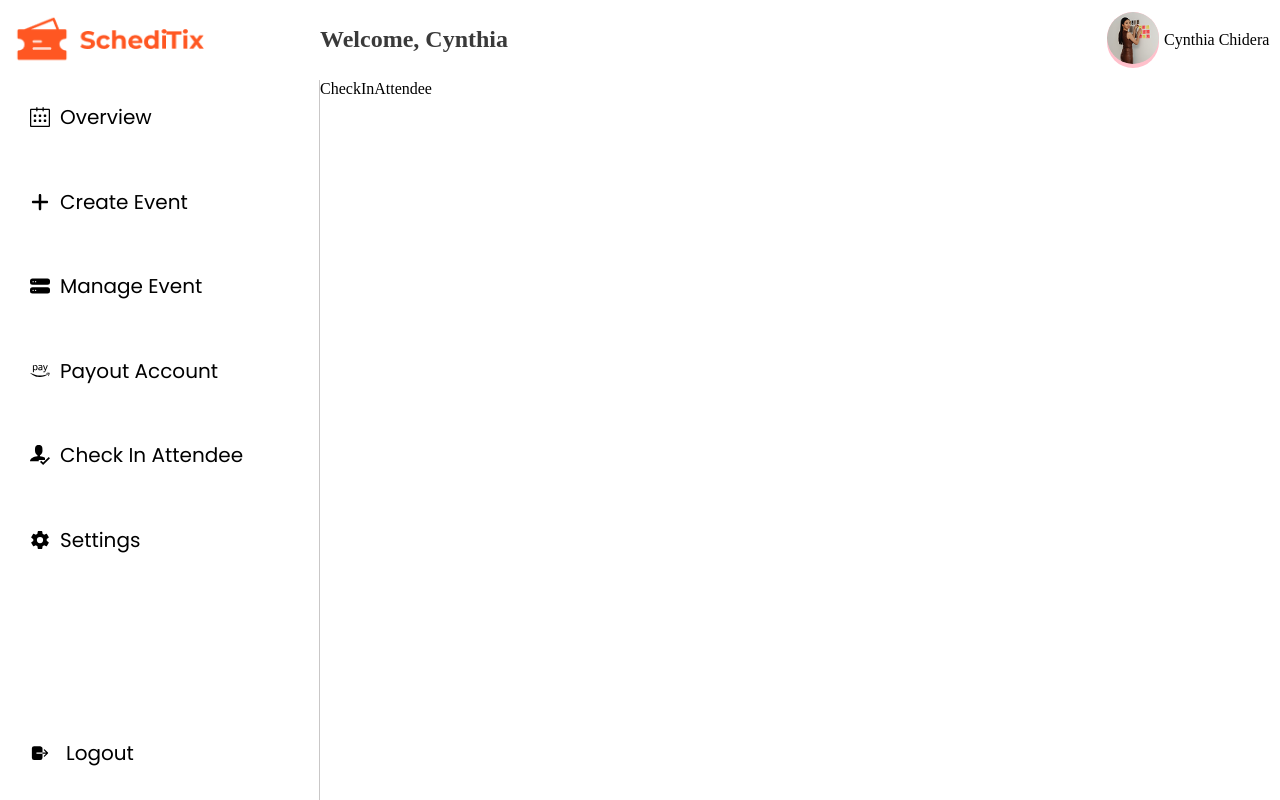
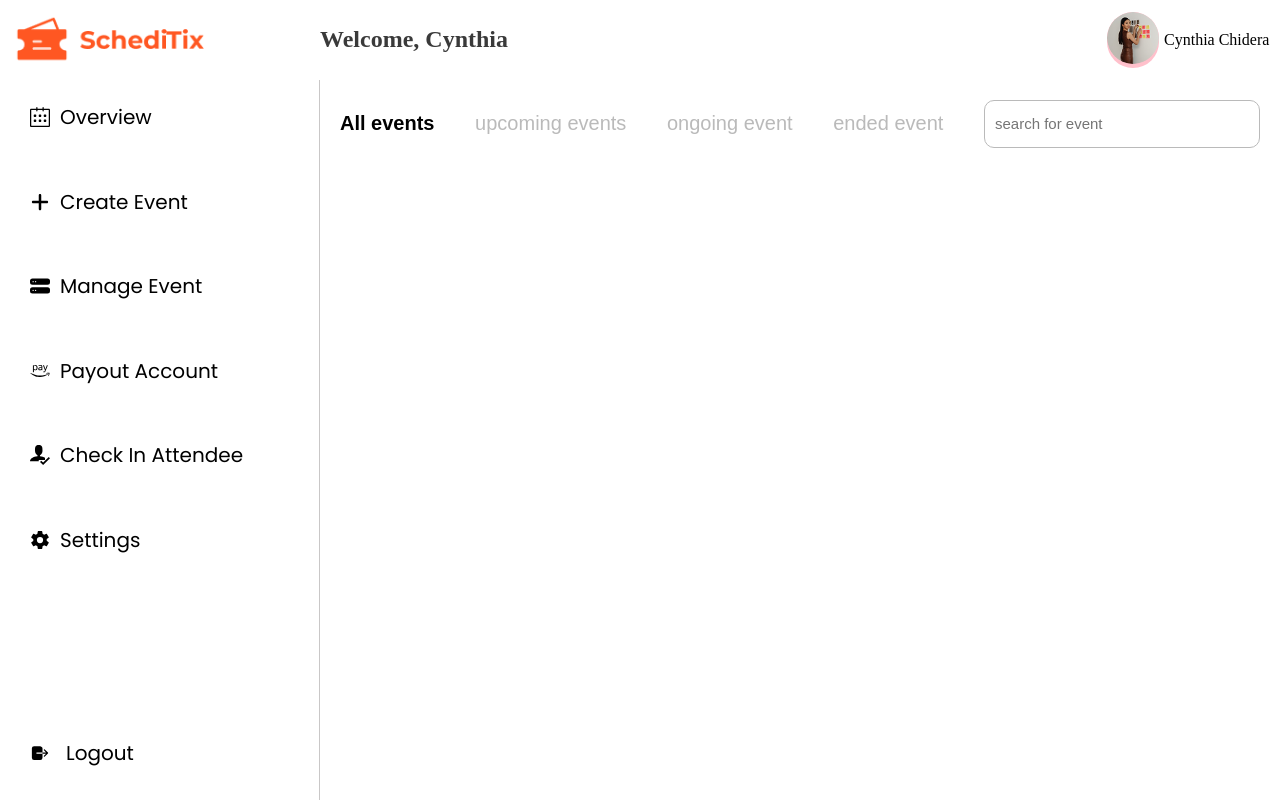
Before and after one commit to Haremu07/schediTix_fe, a React (Vite) app: page /dashboard/checkin in a window 1280 px wide. Built offline with nearby package versions, Linux system fonts and the light colour scheme.

Commit message:
checkinEvent

```diff
--- a/src/pages/checkInAttendee/CheckInAttendee.jsx
+++ b/src/pages/checkInAttendee/CheckInAttendee.jsx
@@ -1,8 +1,17 @@
-
+import React from 'react'
+import "./checkInAttendee.css"
 
 const CheckInAttendee = () => {
   return (
-    <div>CheckInAttendee</div>
+    <div className='checkInAttendee'>
+      <nav className='checkInAttendee__nav'>
+        <p style={{color:"black"}}><b>All events</b></p>
+        <p>upcoming events</p>
+         <p>ongoing event</p>
+        <p>ended event</p>
+        <input type="text" placeholder="search for event" className='navInpit'/>
+      </nav>
+    </div>
   )
 }
 
--- a/src/pages/checkInAttendee/checkInAttendee.css
+++ b/src/pages/checkInAttendee/checkInAttendee.css
@@ -0,0 +1,30 @@
+.checkInAttendee{
+    width:75%;
+    height: 100%;
+    display: flex;
+    flex-direction: column;
+    /* background-color:aqua ; */
+    gap: 20px;
+    padding: 20px;
+}
+
+.checkInAttendee__nav{
+    width: 100%;
+    height: 7%;
+    display: flex;
+    justify-content: space-between;
+    /* background-color: aqua; */
+    font-family:  sans-serif;
+    font-size: 20px;
+    align-items: center;
+    color: rgba(186, 186, 186, 1);
+}
+.navInpit{
+    width: 30%;
+    height:100%;
+    border-radius: 10px;
+    border: 1px solid rgba(186, 186, 186, 1);
+    padding: 10px;
+    font-size: 15px;
+    color:rgba(186, 186, 186, 1) ;
+}
--- a/src/pages/upcomingEvent/upcoming.css
+++ b/src/pages/upcomingEvent/upcoming.css
@@ -215,7 +215,7 @@
     flex-direction: column;
     font-size: 15px;
     font-family: Arial, Helvetica, sans-serif;
-    color: #323232;
+    color:hsl(0, 0.00%, 19.60%);
     gap: 15px;
 
 }
```
